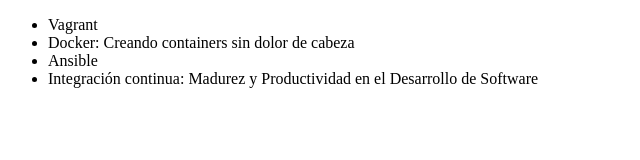
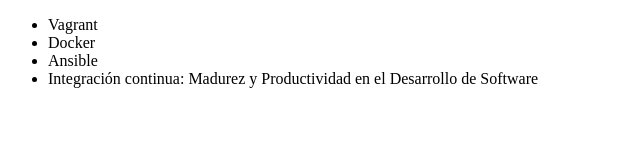
Before and after one commit to BrunoMA25/alura-git, a plain HTML site: page index.html in a window 1280 px wide. Shown: the whole page, without its empty margins (0-640 px from the left). Drawn offline with Linux system fonts and the light colour scheme.

Commit message:
Solucionando error

```diff
--- a/index.html
+++ b/index.html
@@ -7,7 +7,7 @@
 <body>
     <ul>
         <li> Vagrant </li>
-        <li> Docker: Creando containers sin dolor de cabeza </li>
+        <li> Docker </li>
         <li> Ansible </li>
         <li> Integración continua: Madurez y Productividad en el Desarrollo de Software</li>
     </ul>
```
